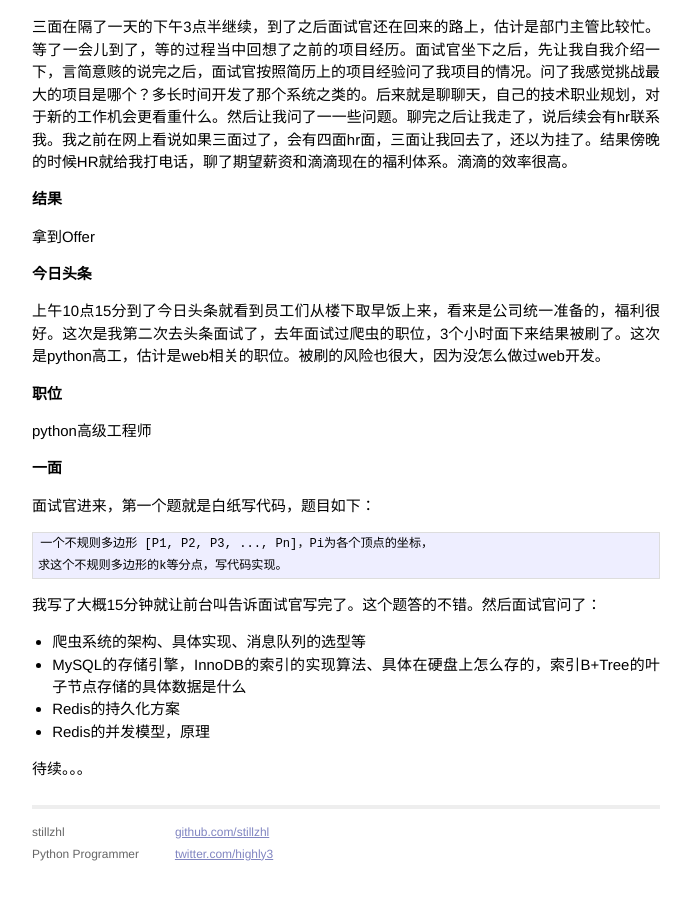
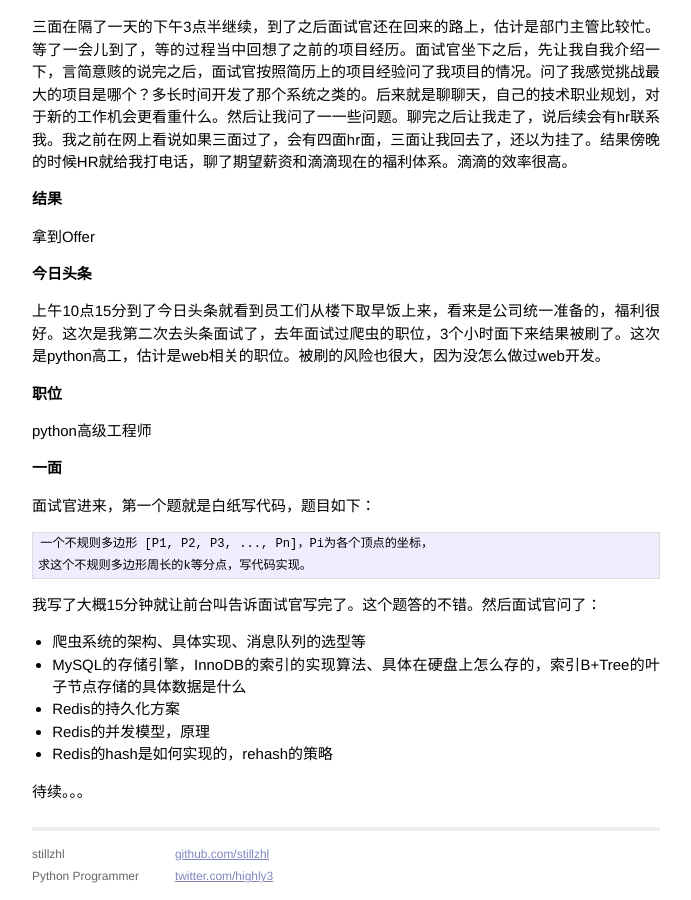
Before and after one commit to stillzhl/stillzhl.github.io, a Jekyll site: the page built from _posts/2015-09-21-interview-summarization.md, in a window 1280 px wide and 900 px high, scrolled down 2408 px. Shown: the whole window, without its empty margins (294-985 px from the left). Built offline with Jekyll 4.4.1, drawn with Linux system fonts in a browser that asks for light colours; Markdown is read by kramdown in place of the engine named in the settings; before the commit the page ends 3285 px from its top, so only the background shows below that.

Commit message:
fix bad description

```diff
--- a/_posts/2015-09-21-interview-summarization.md
+++ b/_posts/2015-09-21-interview-summarization.md
@@ -96,7 +96,7 @@ python高级工程师
 面试官进来，第一个题就是白纸写代码，题目如下：
 
     一个不规则多边形 [P1, P2, P3, ..., Pn]，Pi为各个顶点的坐标，
-    求这个不规则多边形的k等分点，写代码实现。
+    求这个不规则多边形周长的k等分点，写代码实现。
 
 我写了大概15分钟就让前台叫告诉面试官写完了。这个题答的不错。然后面试官问了：
 
@@ -104,6 +104,7 @@ python高级工程师
 * MySQL的存储引擎，InnoDB的索引的实现算法、具体在硬盘上怎么存的，索引B+Tree的叶子节点存储的具体数据是什么
 * Redis的持久化方案
 * Redis的并发模型，原理
+* Redis的hash是如何实现的，rehash的策略
 
 
 待续。。。
```
